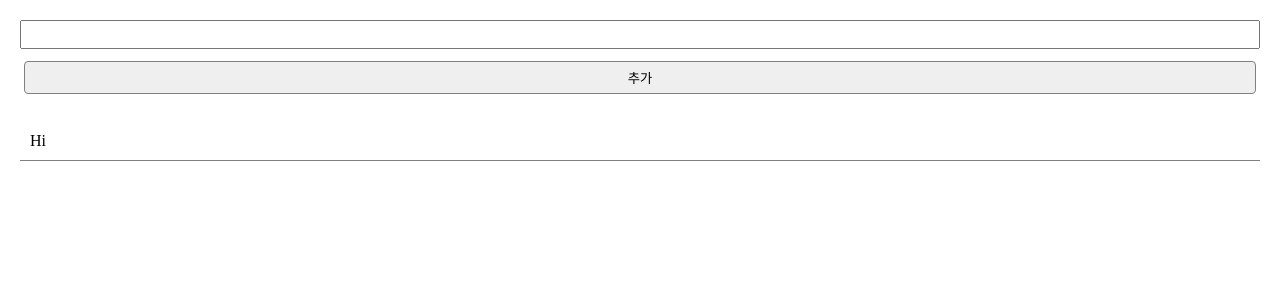
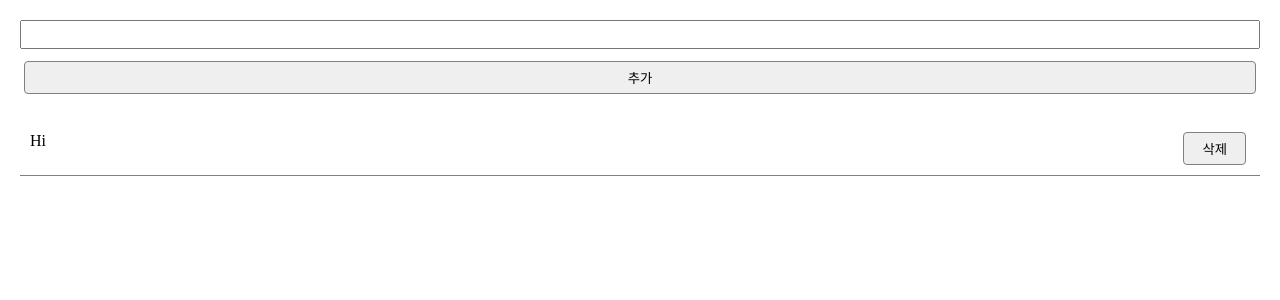
Before and after one commit to sujinnn/todolist, a React (Vite) app: page / in a window 1280 px wide. Shown: the top 300 px of the page. Built offline with nearby package versions, Linux system fonts and the light colour scheme.

Commit message:
[기능추가]todo 삭제

```diff
--- a/src/App.jsx
+++ b/src/App.jsx
@@ -22,7 +22,16 @@ function App() {
       <button onClick={addTodo}>추가</button>
       <ul>
         {todo.map((todo) => (
-          <li key={todo.id}>{todo.content}</li>
+          <li key={todo.id}>
+            {todo.content}
+            <button
+              onClick={() => {
+                setTodo((prev) => prev.filter((el) => el.id !== todo.id));
+              }}
+            >
+              삭제
+            </button>
+          </li>
         ))}
       </ul>
     </>
```
